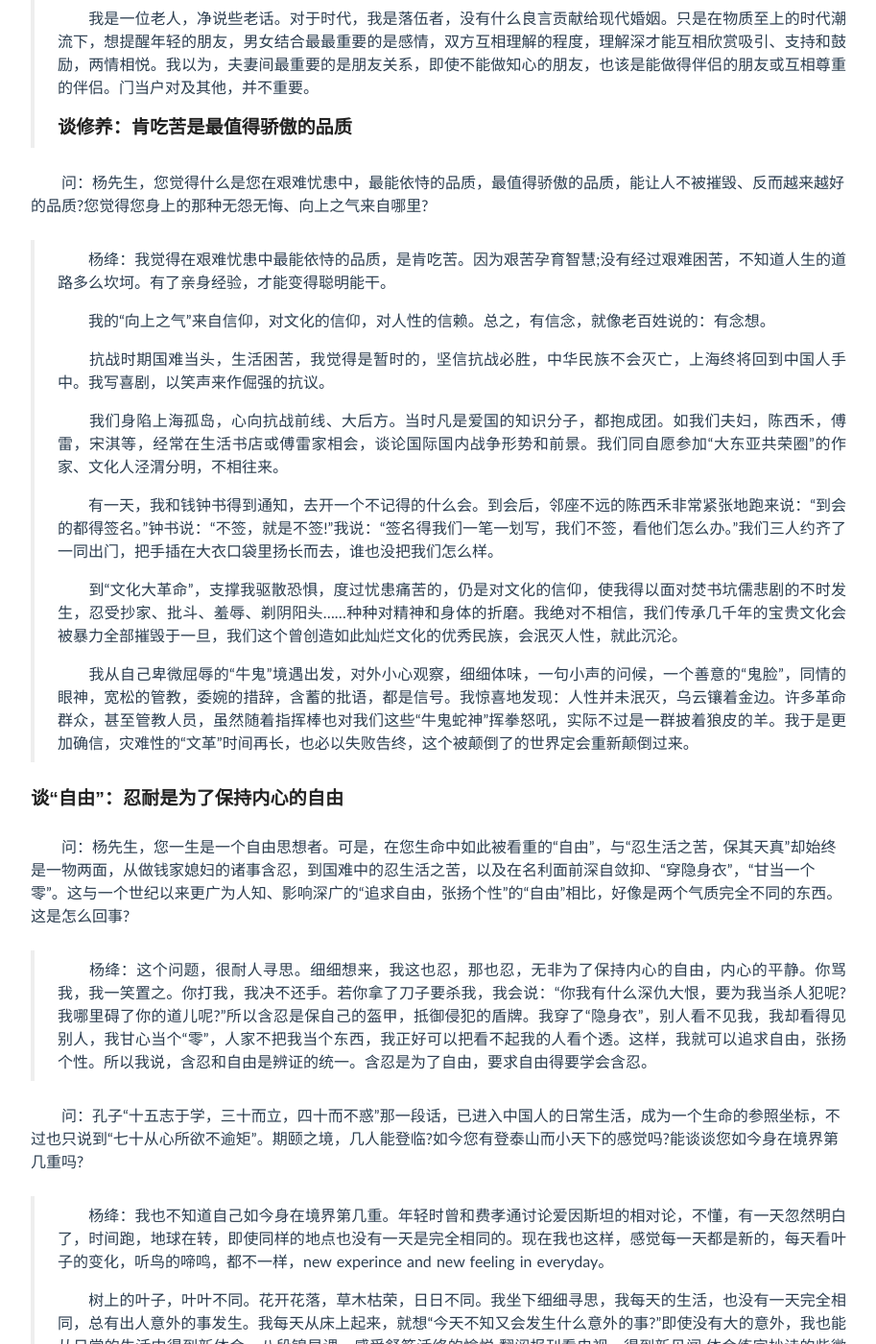
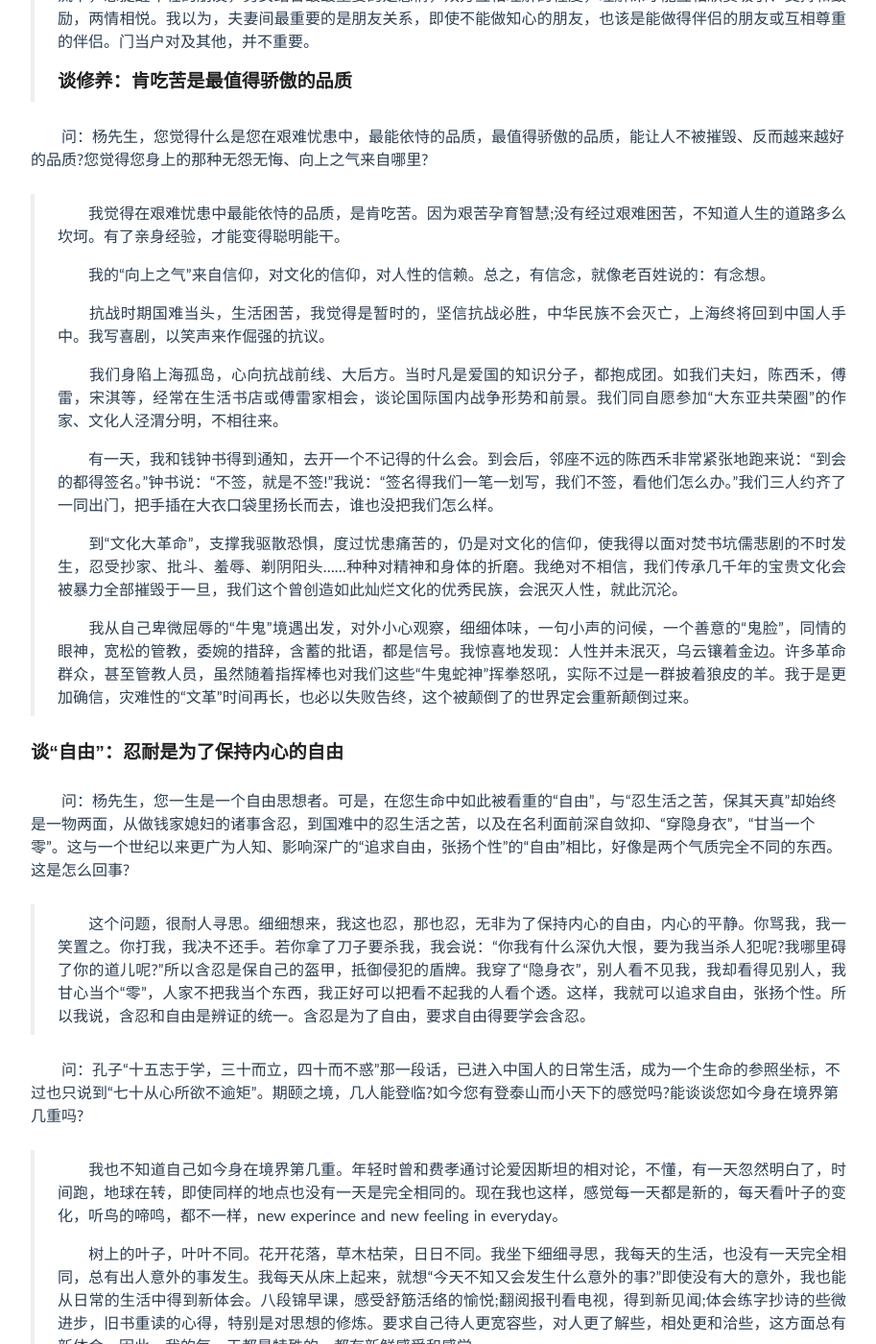
Before and after one commit to niushuai/blog, a Jekyll site: the page built from _posts/2015-08-01-good-answer.md, in a window 1280 px wide and 1400 px high, scrolled down 2566 px. Shown: the whole window at 96% size, without its empty margins (183-1096 px from the left). Built offline with Jekyll 4.4.1, drawn with Linux system fonts in a browser that asks for light colours; Markdown is read by kramdown in place of the engine named in the settings; comment, search, counter and statistics services are not loaded; some of the changed text lies outside the part shown.

Commit message:
update format

```diff
--- a/_posts/2015-08-01-good-answer.md
+++ b/_posts/2015-08-01-good-answer.md
@@ -23,7 +23,7 @@
 
 　　问：您从小进的启明、振华，长大后上的清华、牛津，都是好学校，也听说您父母家训就是：如果有钱，应该让孩子受好的教育。杨先生，您认为怎样的教育才算“好的教育”?
 
->　　杨绛：教育是管教，受教育是被动的，孩子在父母身边最开心，爱怎么淘气就怎么淘气，一般总是父母的主张，说“这孩子该上学了”。孩子第一天上学，穿了新衣新鞋，拿了新书包，欣欣喜喜地“上学了!”但是上学回来，多半就不想再去受管教，除非老师哄得好。
+>　　教育是管教，受教育是被动的，孩子在父母身边最开心，爱怎么淘气就怎么淘气，一般总是父母的主张，说“这孩子该上学了”。孩子第一天上学，穿了新衣新鞋，拿了新书包，欣欣喜喜地“上学了!”但是上学回来，多半就不想再去受管教，除非老师哄得好。
 >
 >　　我体会，“好的教育”首先是启发人的学习兴趣，学习的自觉性，培养人的上进心，引导人们好学，和不断完善自己。要让学生在不知不觉中受教育，让他们潜移默化。这方面榜样的作用很重要，言传不如身教。
 >
@@ -43,7 +43,7 @@
 
 　　问：您是在开明家庭和教育中长大的“新女性”，和钱钟书先生结婚后，进门却需对公婆行叩拜礼，学习做“媳妇”，连老圃先生都心疼自己花这么多心血培养的宝贝女儿，在钱家做“不花钱的老妈子”。杨先生，这个转换的动力来自哪里?您可有什么良言贡献给备受困扰的现代婚姻?
 
->　　杨绛：我由宽裕的娘家嫁到寒素的钱家做“媳妇”，从旧俗，行旧礼，一点没有“下嫁”的感觉。叩拜不过跪一下，礼节而已，和鞠躬没多大分别。如果男女双方计较这类细节，那么，趁早打听清楚彼此的家庭状况，不合适不要结婚。
+>　　我由宽裕的娘家嫁到寒素的钱家做“媳妇”，从旧俗，行旧礼，一点没有“下嫁”的感觉。叩拜不过跪一下，礼节而已，和鞠躬没多大分别。如果男女双方计较这类细节，那么，趁早打听清楚彼此的家庭状况，不合适不要结婚。
 >
 >　　抗战时期在上海，生活艰难，从大小姐到老妈子，对我来说，角色变化而已，很自然，并不感觉委屈。为什么，因为爱，出于对丈夫的爱。我爱丈夫，胜过自己。我了解钱钟书的价值，我愿为他研究著述志业的成功，为充分发挥他的潜力、创造力而牺牲自己。这种爱不是盲目的，是理解，理解愈深，感情愈好。相互理解，才有自觉的相互支持。
 >
@@ -55,13 +55,10 @@
 >
 >　　诗人辛笛说钱钟书有“誉妻癖”，钟书的确欣赏我，不论是生活操劳或是翻译写作，对我的鼓励很大，也是爱情的基础。同样，我对钱钟书的作品也很关心、熟悉，1989年黄蜀芹要把他的《围城》搬上银幕，来我家讨论如何突出主题，我觉得应表达《围城》的主要内涵，立即写了两句话给她，那就是：
 >
->　　围在城里的人想逃出来，
->
->　　城外的人想冲进去。
->
->　　对婚姻也罢，职业也罢。
->
->　　人生的愿望大都如此。
+>　　围在城里的人想逃出来，<br>
+>　　城外的人想冲进去。<br>
+>　　对婚姻也罢，职业也罢。<br>
+>　　人生的愿望大都如此。<br>
 >
 >　　意思是“围城”的含义，不仅指方鸿渐的婚姻，更泛指人性中某些可悲的因素，就是对自己处境的不满。钱钟书很赞同我的概括和解析，觉得这个关键词“实获我心”。
 >
@@ -71,7 +68,7 @@
 
 　　问：杨先生，您觉得什么是您在艰难忧患中，最能依恃的品质，最值得骄傲的品质，能让人不被摧毁、反而越来越好的品质?您觉得您身上的那种无怨无悔、向上之气来自哪里?
 
->　　杨绛：我觉得在艰难忧患中最能依恃的品质，是肯吃苦。因为艰苦孕育智慧;没有经过艰难困苦，不知道人生的道路多么坎坷。有了亲身经验，才能变得聪明能干。
+>　　我觉得在艰难忧患中最能依恃的品质，是肯吃苦。因为艰苦孕育智慧;没有经过艰难困苦，不知道人生的道路多么坎坷。有了亲身经验，才能变得聪明能干。
 >
 >　　我的“向上之气”来自信仰，对文化的信仰，对人性的信赖。总之，有信念，就像老百姓说的：有念想。
 >
@@ -89,11 +86,11 @@
 
 　　问：杨先生，您一生是一个自由思想者。可是，在您生命中如此被看重的“自由”，与“忍生活之苦，保其天真”却始终是一物两面，从做钱家媳妇的诸事含忍，到国难中的忍生活之苦，以及在名利面前深自敛抑、“穿隐身衣”，“甘当一个零”。这与一个世纪以来更广为人知、影响深广的“追求自由，张扬个性”的“自由”相比，好像是两个气质完全不同的东西。这是怎么回事?
 
->　　杨绛：这个问题，很耐人寻思。细细想来，我这也忍，那也忍，无非为了保持内心的自由，内心的平静。你骂我，我一笑置之。你打我，我决不还手。若你拿了刀子要杀我，我会说：“你我有什么深仇大恨，要为我当杀人犯呢?我哪里碍了你的道儿呢?”所以含忍是保自己的盔甲，抵御侵犯的盾牌。我穿了“隐身衣”，别人看不见我，我却看得见别人，我甘心当个“零”，人家不把我当个东西，我正好可以把看不起我的人看个透。这样，我就可以追求自由，张扬个性。所以我说，含忍和自由是辨证的统一。含忍是为了自由，要求自由得要学会含忍。
+>　　这个问题，很耐人寻思。细细想来，我这也忍，那也忍，无非为了保持内心的自由，内心的平静。你骂我，我一笑置之。你打我，我决不还手。若你拿了刀子要杀我，我会说：“你我有什么深仇大恨，要为我当杀人犯呢?我哪里碍了你的道儿呢?”所以含忍是保自己的盔甲，抵御侵犯的盾牌。我穿了“隐身衣”，别人看不见我，我却看得见别人，我甘心当个“零”，人家不把我当个东西，我正好可以把看不起我的人看个透。这样，我就可以追求自由，张扬个性。所以我说，含忍和自由是辨证的统一。含忍是为了自由，要求自由得要学会含忍。
 
 　　问：孔子“十五志于学，三十而立，四十而不惑”那一段话，已进入中国人的日常生活，成为一个生命的参照坐标，不过也只说到“七十从心所欲不逾矩”。期颐之境，几人能登临?如今您有登泰山而小天下的感觉吗?能谈谈您如今身在境界第几重吗?
 
->　　杨绛：我也不知道自己如今身在境界第几重。年轻时曾和费孝通讨论爱因斯坦的相对论，不懂，有一天忽然明白了，时间跑，地球在转，即使同样的地点也没有一天是完全相同的。现在我也这样，感觉每一天都是新的，每天看叶子的变化，听鸟的啼鸣，都不一样，new experince and new feeling in everyday。
+>　　我也不知道自己如今身在境界第几重。年轻时曾和费孝通讨论爱因斯坦的相对论，不懂，有一天忽然明白了，时间跑，地球在转，即使同样的地点也没有一天是完全相同的。现在我也这样，感觉每一天都是新的，每天看叶子的变化，听鸟的啼鸣，都不一样，new experince and new feeling in everyday。
 >
 >　　树上的叶子，叶叶不同。花开花落，草木枯荣，日日不同。我坐下细细寻思，我每天的生活，也没有一天完全相同，总有出人意外的事发生。我每天从床上起来，就想“今天不知又会发生什么意外的事?”即使没有大的意外，我也能从日常的生活中得到新体会。八段锦早课，感受舒筋活络的愉悦;翻阅报刊看电视，得到新见闻;体会练字抄诗的些微进步，旧书重读的心得，特别是对思想的修炼。要求自己待人更宽容些，对人更了解些，相处更和洽些，这方面总有新体会。因此，我的每一天都是特殊的，都有新鲜感受和感觉。
 >
```
